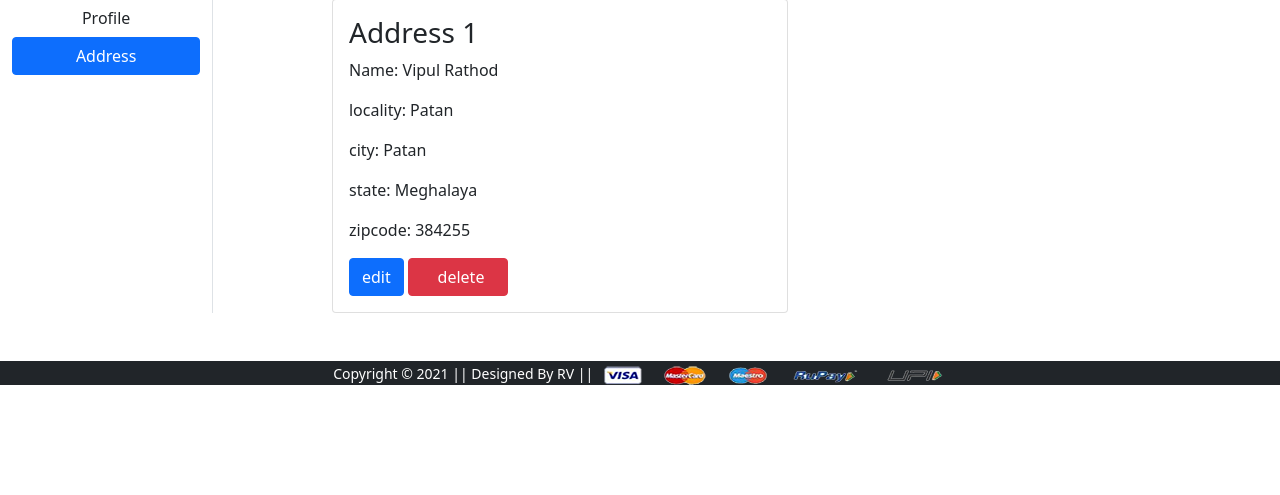
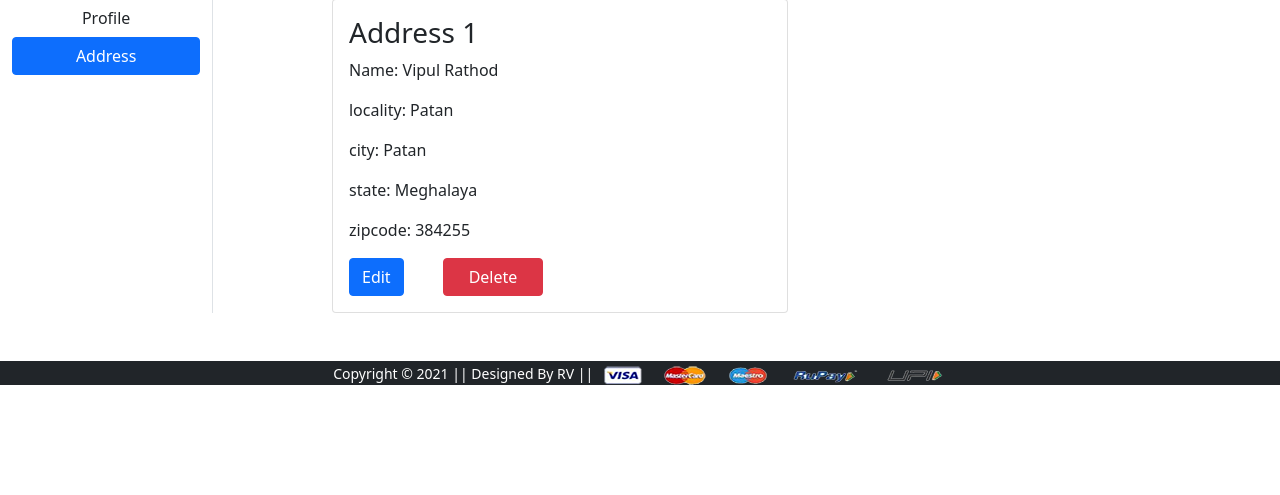
Before and after one commit to RathodVipul234/Ecommerce-Django, a Django app: page /address/ in a window 1280 px wide. Shown: the part 182-677 px from the top of the page. Run offline with Django 3.2, Linux system fonts and the light colour scheme; a user stored in the database is signed in; data comes from the database, SQL or seed files in the repository; some libraries are stand-ins or nearby versions; some web fonts are replaced.

Commit message:
fix small bug

```diff
--- a/core/views.py
+++ b/core/views.py
@@ -138,20 +138,21 @@ def CustomerLogin(request):
         form = LoginForm()
     return render(request, 'core/login.html', {'form': form })
 
-
 class ChangePassword(PasswordChangeView,View):
     form_class = CustomerPasswordChangeForm
     template_name = 'core/changepassword.html'
-
+    @method_decorator(login_required(login_url='login'))
     def form_valid(self, form):
-        messages.success(self.request,'password update successfully!')
-        return redirect('home')
+        form.save()
+        messages.success(self.request,'password update successfully! please login again.')
+        return redirect('login')
 
 
 class ResetPassword(PasswordResetView):
     form_class = CustomerPasswordRestForm
     template_name = 'core/resetpassword.html'
     def form_valid(self, form):
+        form.save()
         messages.success(self.request,'password reset link shared to your email please check')
         return redirect('home')
 
@@ -299,6 +300,7 @@ class UpdateAddress(UpdateView):
     slug_field = 'id'
     slug_url_kwarg = 'id'
     def form_valid(self, form):
+        form.save()
         messages.success(self.request,"Address updated")
         return redirect('address')
 
--- a/templates/core/address.html
+++ b/templates/core/address.html
@@ -31,8 +31,12 @@
 
        <form method="POST">
         {% csrf_token %}
-          <button class="btn btn-primary"> <a class="text-white" style="text-decoration: none;" href="{% url 'address_update' address.id %}">edit</a></button>
-          <button style="width:100px" class="btn btn-danger"><a style="text-decoration: none;" class=" text-white offset-sm-1" href="{% url 'address_delete' address.id %}">delete</a></button>
+          <a class="text-white" style="text-decoration: none;" href="{% url 'address_update' address.id %}">
+           <span class="btn btn-primary"> Edit</span>
+           </a>
+          <a style="text-decoration: none;" class=" text-white offset-sm-1" href="{% url 'address_delete' address.id %}">
+           <span style="width:100px" class="btn btn-danger">Delete</span>
+           </a>
        </form>
 
       </div>
```
